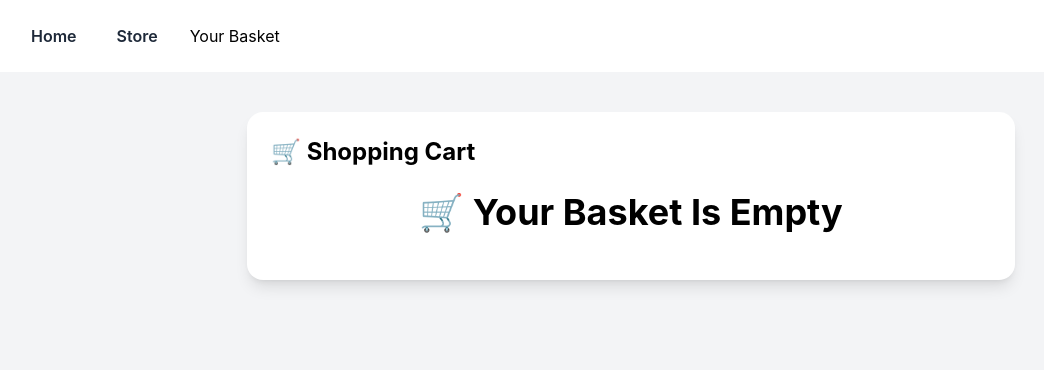
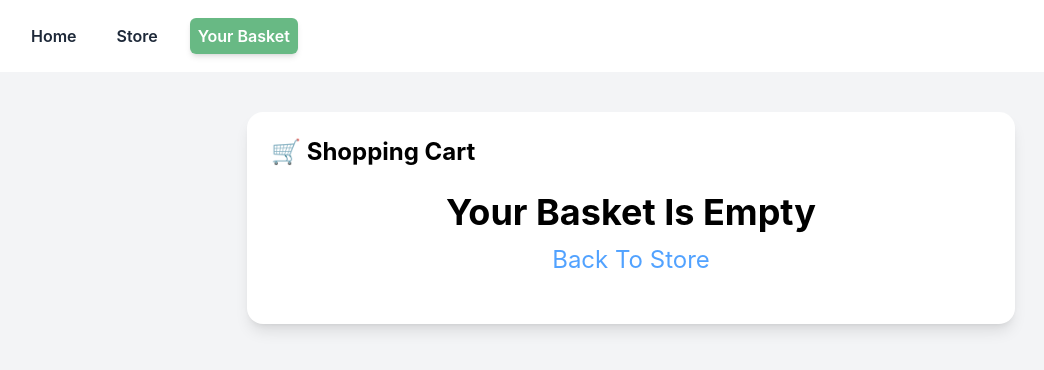
Before and after one commit to developer-iko-mike/NextShop, a Next.js app: page /basket in a window 1280 px wide. Shown: the top 370 px of the page, without its empty margins (9-1053 px from the left). Built offline with nearby package versions, Linux system fonts and the light colour scheme; data requests are answered from the project's data file.

Commit message:
fix some bug header & toast

```diff
--- a/src/Components/AddToBasketButton.tsx
+++ b/src/Components/AddToBasketButton.tsx
@@ -1,42 +1,40 @@
 "use client";
 import React from "react";
 import useBasket from "@/Components/contexts/userBasket";
-import { ToastContainer, toast } from 'react-toastify';
-import 'react-toastify/dist/ReactToastify.css';
+import { ToastContainer, toast } from "react-toastify";
+import "react-toastify/dist/ReactToastify.css";
 import Link from "next/link";
 
 export interface IID {
   id: string;
-};
+}
+
+const CustomToast = () => (
+  <div>
+    <Link className="ml-1 flex flex-wrap" href="/basket">
+      <span>Product added to basket!</span>
+      <span className="text-sky-400 duration-150 hover:underline hover:text-sky-700">
+        View Basket
+      </span>
+    </Link>
+  </div>
+);
 
 const AddToBasketButton = ({ id }: IID) => {
   const { addProduct } = useBasket();
 
-  const linkBasket = () => {
-    return (
-      <Link className="ml-1 flex flex-wrap" href="/basket">
-        <span>Product added to basket!</span>
-        <span className="text-sky-400 duration-150 hover:underline hover:text-sky-700">View Basket</span>
-      </Link>
-    );
-  }
-
-  const handleAdd = (id : string) => {
+  const handleAdd = (id: string) => {
     addProduct(id);
-    toast.success(linkBasket() , {
+    toast.success(<CustomToast />, {
       position: "bottom-right",
       autoClose: 3000,
-      hideProgressBar: false,
-      closeOnClick: true,
-      pauseOnHover: true,
       draggable: true,
-      progress: undefined,
     });
-  }
+  };
 
   return (
     <>
-    <ToastContainer/>
+      <ToastContainer />
       <button
         className="mt-4 bg-blue-600 hover:bg-blue-700 text-white px-6 py-3 rounded-xl transition duration-200 shadow font-bold cursor-pointer"
         onClick={() => handleAdd(id)}
--- a/src/Components/CartItem.tsx
+++ b/src/Components/CartItem.tsx
@@ -1,4 +1,3 @@
-"use client";
 import Container from "@/Components/Container";
 import { ICartItem } from "@/app/basket/page";
 import useStoreBasket from "./contexts/userBasket";
--- a/src/Components/Header.tsx
+++ b/src/Components/Header.tsx
@@ -58,7 +58,9 @@ export default function Navbar() {
               </>
             ) : null}
 
-            <Link href="/basket">Your Basket</Link>
+            <Link href="/basket" className={`text-base font-semibold p-2 rounded-md hover:text-white transition-colors duration-200  ${pathname === "/basket"
+                    ? "bg-[#68B984] text-white shadow-md"
+                    : "text-gray-800 hover:bg-[#68B984]/80"}`}>Your Basket</Link>
           </div>
         </nav>
       </Container>
--- a/src/app/basket/page.tsx
+++ b/src/app/basket/page.tsx
@@ -6,6 +6,7 @@ import { IProductCard } from "@/Components/ProductCard";
 import useStoreBasket, { IProduct } from "@/Components/contexts/userBasket";
 import axios from "axios";
 import { toast, ToastContainer } from "react-toastify";
+import Link from "next/link";
 
 export interface ICartItem extends IProductCard {
   quantity: number;
@@ -78,7 +79,7 @@ const Cart = () => {
   };
 
   return (
-    <div className="min-h-screen bg-gray-100 py-10 px-4">
+    <div className="min-h-screen bg-gray-100 pt-10">
       <ToastContainer />
       <div className="max-w-3xl mx-auto bg-white shadow-lg rounded-2xl p-6">
         <h2 className="text-2xl font-bold text-black mb-6">🛒 Shopping Cart</h2>
@@ -150,8 +151,9 @@ const Cart = () => {
             </button>
           </>
         ) : (
-          <h2 className="text-4xl font-bold text-black mb-6 text-center capitalize">
-            🛒 your basket is empty
+          <h2 className="mb-6 text-center capitalize flex flex-col gap-3">
+            <span className="text-4xl font-bold ">your basket is empty</span>
+            <Link href={"/store"} className="text-blue-400 hover:underline text-2xl">Back to Store</Link>
           </h2>
         )}
       </div>
--- a/src/app/store/page.tsx
+++ b/src/app/store/page.tsx
@@ -12,7 +12,7 @@ const ProductsPage = async () => {
   return (
     <Container>
     <div className="min-h-screen px-6 py-10">
-      <h1 className="text-3xl font-bold text-gray-800 mb-8 text-center">🛒 محصولات ما</h1>
+      <h1 className="text-3xl font-bold text-gray-800 mb-8 text-center">My Product 🛒</h1>
       <div className="grid gap-8 sm:grid-cols-2 lg:grid-cols-3 xl:grid-cols-4">
 
         {response.data.map((product: IProductCard) => (
```
Lines whose indentation alone changed are shown as unchanged.
